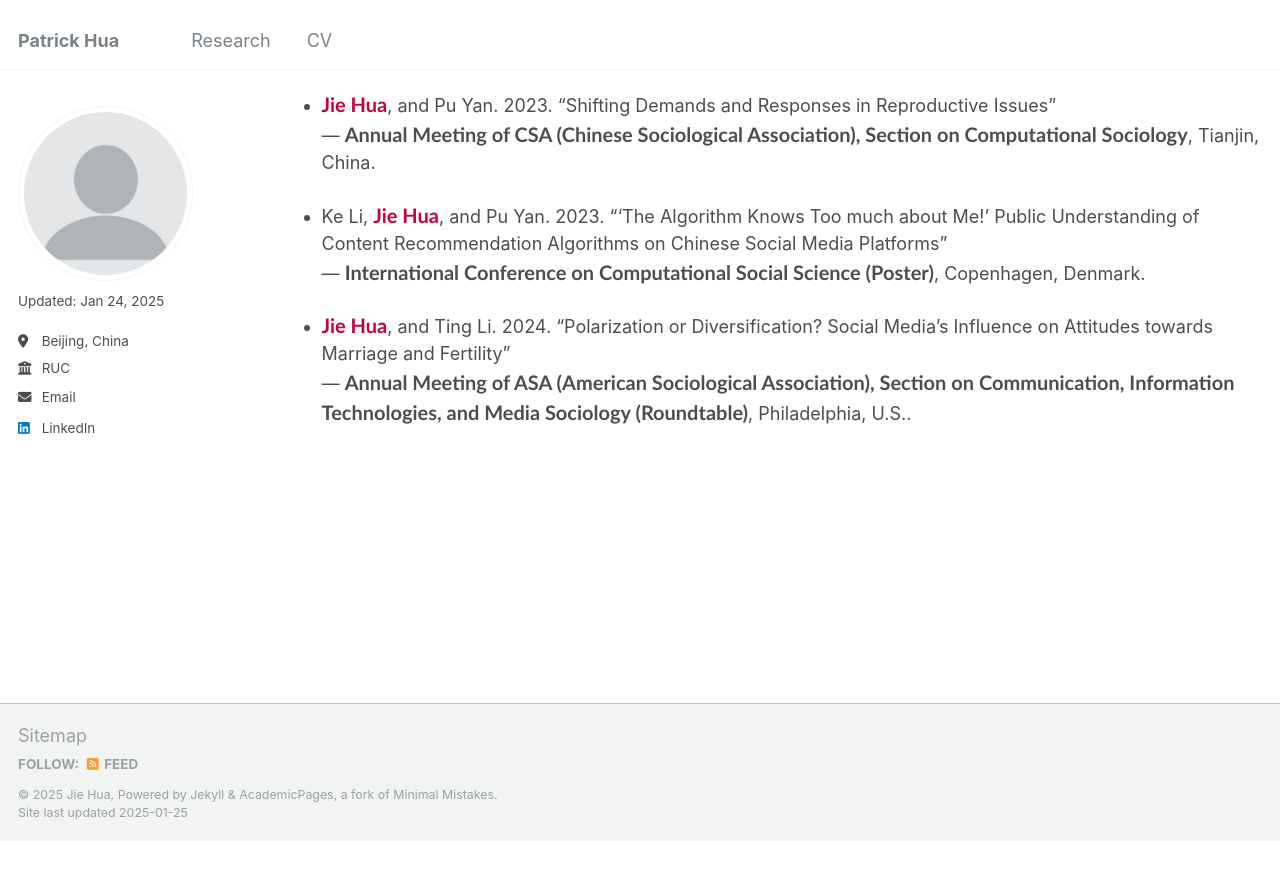
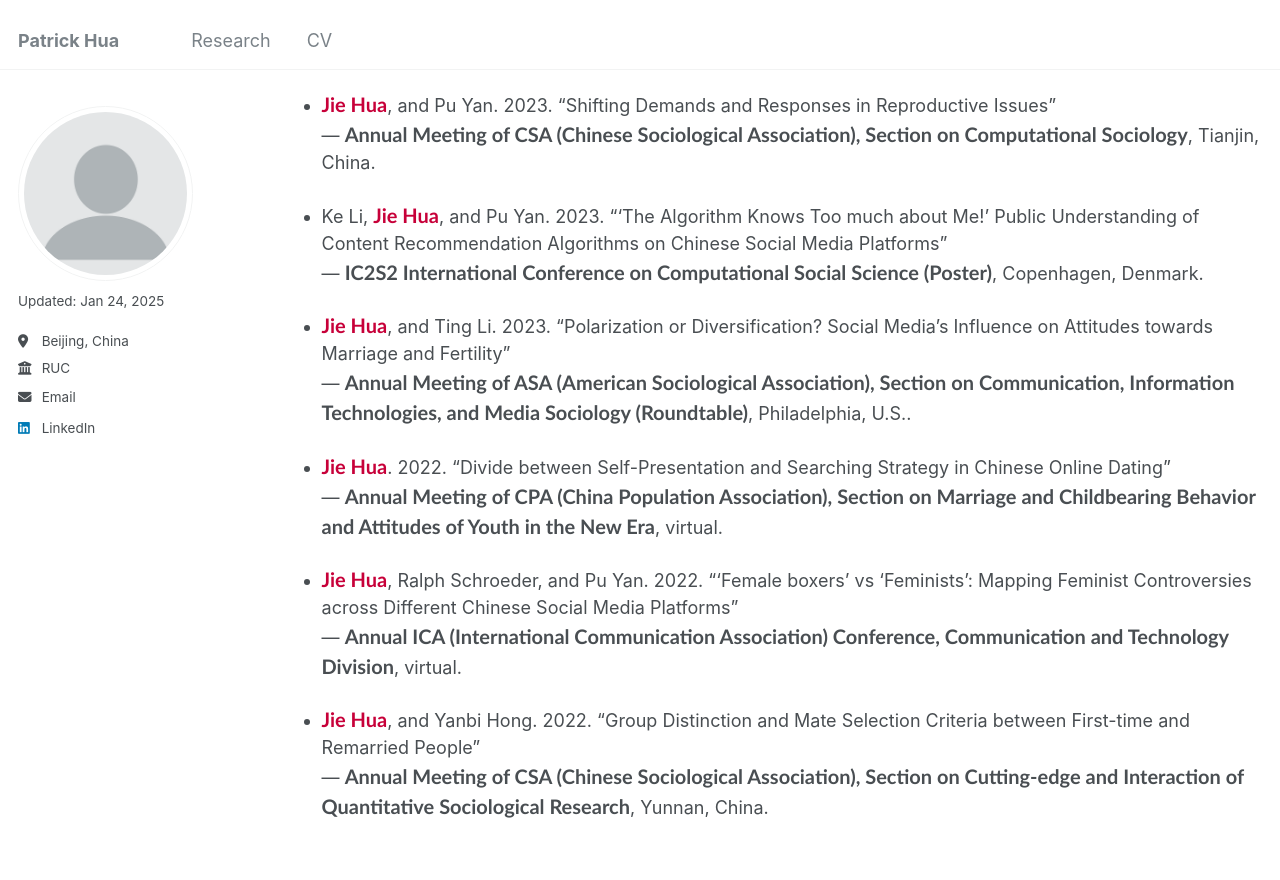
Before and after one commit to jiehua-css/jiehua-css.github.io, a Jekyll site: the page built from _pages/research.md, in a window 1280 px wide and 900 px high, scrolled down 1472 px. Shown: the top 880 px of the window. Built offline with Jekyll 4.4.1, drawn with Linux system fonts in a browser that asks for light colours; before the commit the page ends 2313 px from its top, so only the background shows below that.

Commit message:
Update research.md

```diff
--- a/_pages/research.md
+++ b/_pages/research.md
@@ -53,7 +53,16 @@ author_profile: true
 — <b style="font-family: Calibri; font-size: 20px;">Annual Meeting of CSA (Chinese Sociological Association), Section on Computational Sociology</b>, Tianjin, China.
 
 - Ke Li, <b style="color: #C70039; font-family: Calibri; font-size: 20px;">Jie Hua</b>, and Pu Yan. 2023. “‘The Algorithm Knows Too much about Me!’ Public Understanding of Content Recommendation Algorithms on Chinese Social Media Platforms”
-— <b style="font-family: Calibri; font-size: 20px;">International Conference on Computational Social Science (Poster)</b>, Copenhagen, Denmark.
+— <b style="font-family: Calibri; font-size: 20px;">IC2S2 International Conference on Computational Social Science (Poster)</b>, Copenhagen, Denmark.
 
-- <b style="color: #C70039; font-family: Calibri; font-size: 20px;">Jie Hua</b>, and Ting Li. 2024. “Polarization or Diversification? Social Media’s Influence on Attitudes towards Marriage and Fertility”
+- <b style="color: #C70039; font-family: Calibri; font-size: 20px;">Jie Hua</b>, and Ting Li. 2023. “Polarization or Diversification? Social Media’s Influence on Attitudes towards Marriage and Fertility”
 — <b style="font-family: Calibri; font-size: 20px;">Annual Meeting of ASA (American Sociological Association), Section on Communication, Information Technologies, and Media Sociology (Roundtable)</b>, Philadelphia, U.S..
+
+- <b style="color: #C70039; font-family: Calibri; font-size: 20px;">Jie Hua</b>. 2022. “Divide between Self-Presentation and Searching Strategy in Chinese Online Dating”
+— <b style="font-family: Calibri; font-size: 20px;">Annual Meeting of CPA (China Population Association), Section on Marriage and Childbearing Behavior and Attitudes of Youth in the New Era</b>, virtual.
+
+- <b style="color: #C70039; font-family: Calibri; font-size: 20px;">Jie Hua</b>, Ralph Schroeder, and Pu Yan. 2022. “‘Female boxers’ vs ‘Feminists’: Mapping Feminist Controversies across Different Chinese Social Media Platforms”
+— <b style="font-family: Calibri; font-size: 20px;">Annual ICA (International Communication Association) Conference, Communication and Technology Division</b>, virtual.
+
+- <b style="color: #C70039; font-family: Calibri; font-size: 20px;">Jie Hua</b>, and Yanbi Hong. 2022. “Group Distinction and Mate Selection Criteria between First-time and Remarried People”
+— <b style="font-family: Calibri; font-size: 20px;"> Annual Meeting of CSA (Chinese Sociological Association), Section on Cutting-edge and Interaction of Quantitative Sociological Research</b>, Yunnan, China.
```
